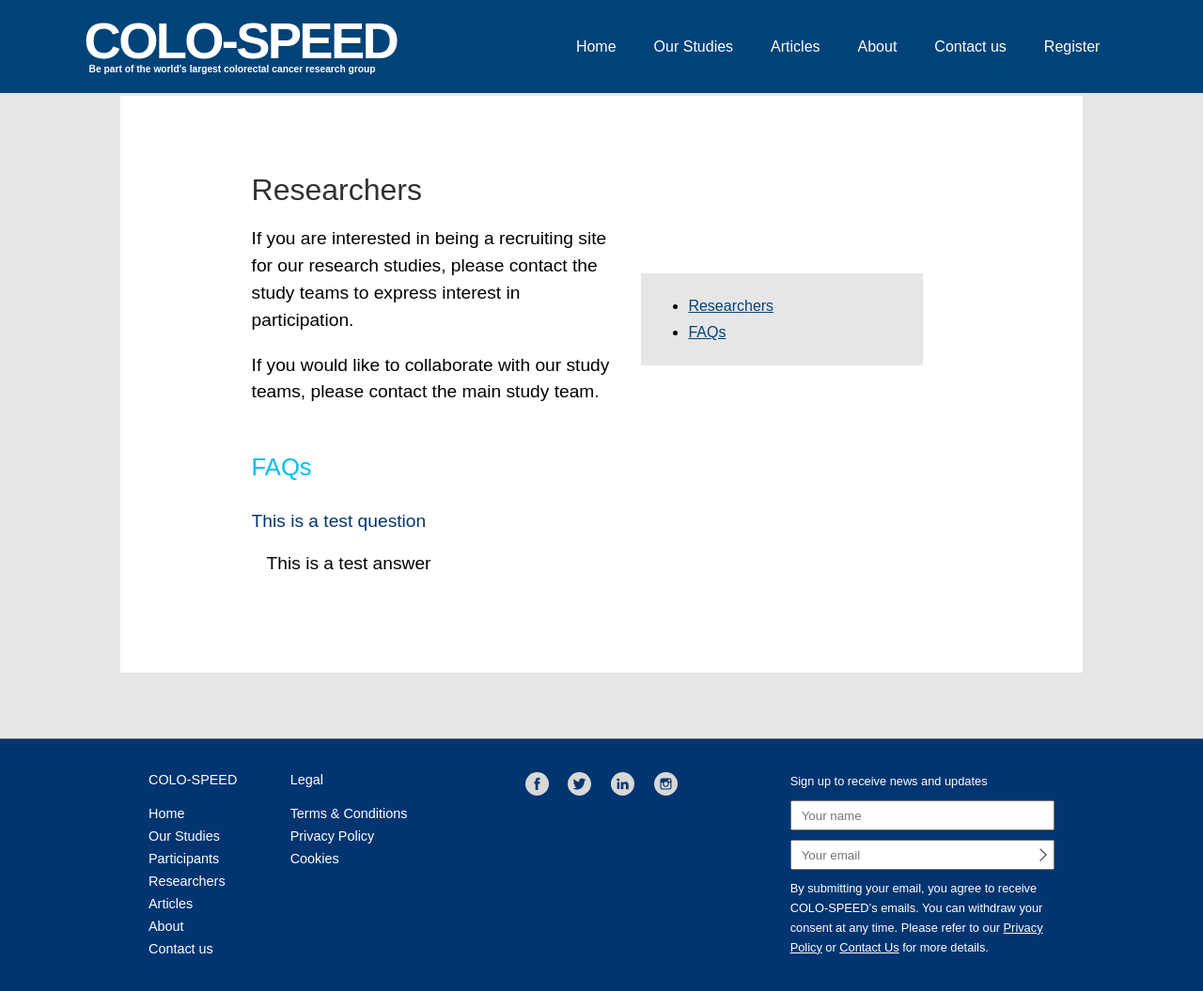
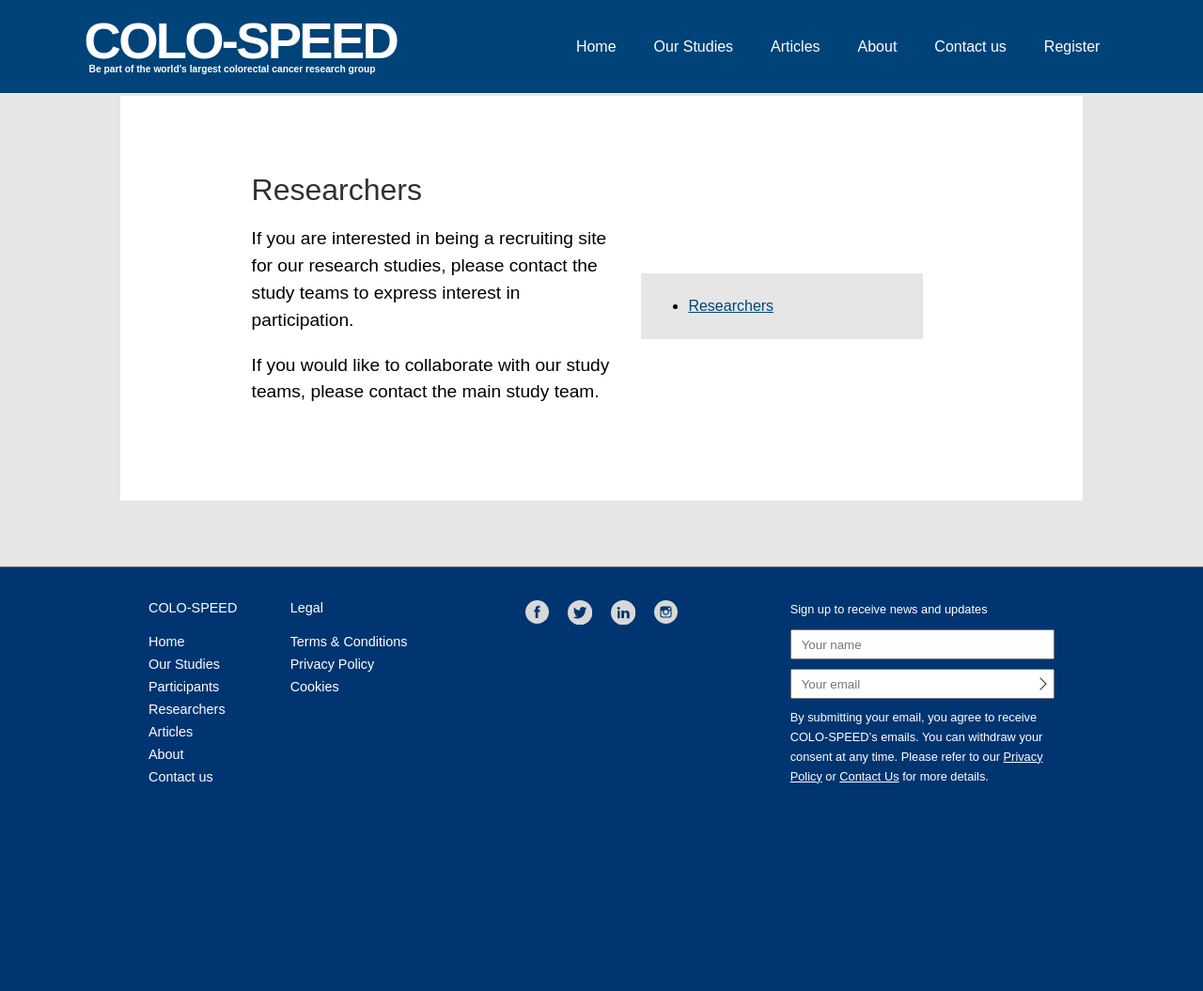
Before and after one commit to not-dalia/colo-speed-v2, a Jekyll site: the page built from _pages/researchers/researchers.html, in a window 1280 px wide and 1108 px high. Shown: the top 1055 px of the window at 94% size. Built offline with Jekyll 4.4.1, drawn with Linux system fonts in a browser that asks for light colours; some web fonts are replaced.

Commit message:
Update FAQs “researcherfaq”

```diff
--- a/_data/researcherfaq.yml
+++ b/_data/researcherfaq.yml
@@ -1,3 +1 @@
-faq:
-  - question: This is a test question
-    answer: This is a test answer
+faq: []
```
